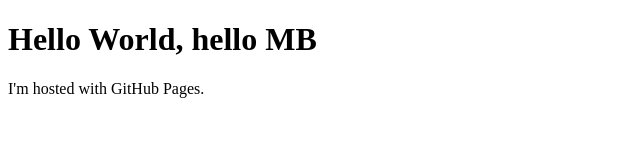
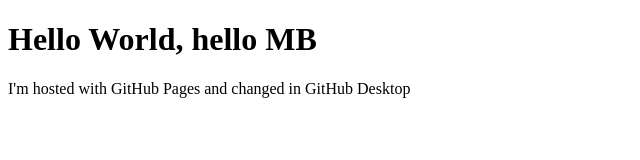
Before and after one commit to mbraumtaktik/mbraumtaktik.github.io, a plain HTML site: page index.html in a window 1280 px wide. Shown: the whole page, without its empty margins (0-640 px from the left). Drawn offline with Linux system fonts and the light colour scheme.

Commit message:
added githubchange

```diff
--- a/index.html
+++ b/index.html
@@ -2,6 +2,6 @@
 <html>
 <body>
 <h1>Hello World, hello MB</h1>
-<p>I'm hosted with GitHub Pages.</p>
+<p>I'm hosted with GitHub Pages and changed in GitHub Desktop</p>
 </body>
 </html>
```
Also changed, not shown: 1 other file.
